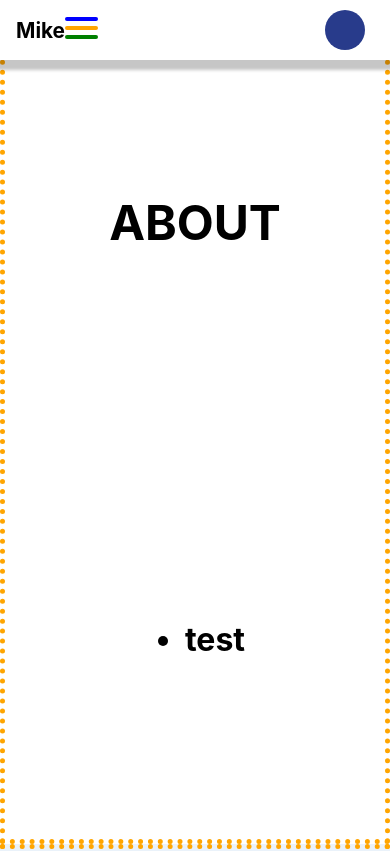
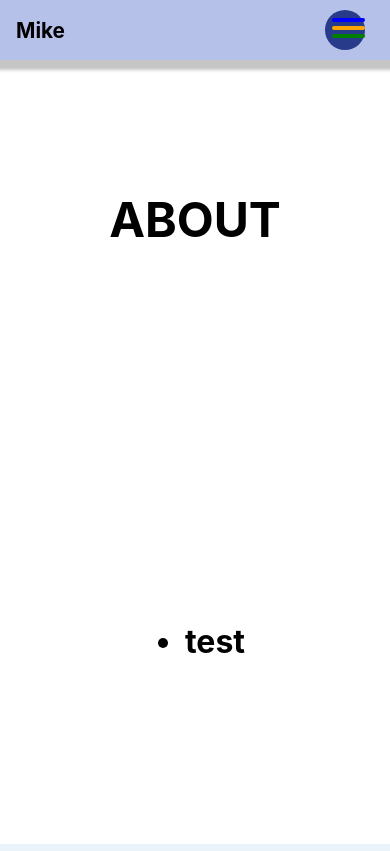
Before and after one commit to sparklingwaterlemon/Portfolio, a React (Create React App) app: page / in a window 390 px wide. Shown: the top 851 px of the page. Built offline with nearby package versions, Linux system fonts and the light colour scheme.

Commit message:
Animated hamburger almost complete

```diff
--- a/src/Components/NavBar3/NavBar3.jsx
+++ b/src/Components/NavBar3/NavBar3.jsx
@@ -24,10 +24,11 @@ export default function NavBar3() {
           onClick={toggle}>
         </button>
 
-        <div className={isNavExpanded ? "ham-toggle-on" : "ham-toggle-off"}>
-          <span className="t"></span>
-          <span className="m"></span>
-          <span className="b"></span>
+
+        <div class="ham-container">
+          <span className={isNavExpanded ? "ham on t" : "ham off t"} > &nbsp;</span>
+          <span className={isNavExpanded ? "ham on m" : "ham off m"} > &nbsp;</span>
+          <span className={isNavExpanded ? "ham on b" : "ham off b"} > &nbsp;</span>
         </div>
 
         <div className={isNavExpanded ? "nav-menu expanded" : "nav-menu"}>
--- a/src/Components/NavBar3/NavBar3og.css
+++ b/src/Components/NavBar3/NavBar3og.css
@@ -11,9 +11,10 @@
   height: 60px;
   width: 100%;
   padding: 0.5rem 0rem;
-  background-color: #fff;
+  background-color: rgba(70,100,200, .4);
   color: black;
   box-shadow: 0px 0px 3px 10px rgba(9, 9, 9, 0.23);
+
 }
 .nav-home {
   text-decoration: none;
@@ -68,11 +69,26 @@
 }
 
 
-.ham-toggle-off span {
+
+
+.ham-container {
+  text-align: center;
+  justify-content: center;
+  /* border: 1px solid red; */
+
+  position: absolute;
+  top: 50%;
+  right: 25px;
+  transform: translateY(-50%);
   display: block;
+}
+
+.ham {
+
+  display: none;
   width: 33px;
   height: 4px;
-  margin-bottom: 5px;
+  margin-bottom: 4px;
   position: relative;
 
   background-color: orange;
@@ -80,24 +96,39 @@
 
   z-index: 1;
 
-  transform-origin: 4px 0px;
+  transform-origin: 0% 0%;
 
-  transition: transform 0.5s cubic-bezier(0.77, 0.2, 0.05, 1.0),
-              background-color 0.5s cubic-bezier(0.77, 0.2, 0.05, 1.0),
-              /* opacity 0.55s ease; */
+  transition:
+              transform 0.5s ease-in-out,
+              background-color 0.5s ease-in-out,
+              opacity 0.55s ease;
 }
-.ham-toggle-off .t{
+.ham.off.t{
   background-color: blue;
-  transform-origin: 0% 0%;
+
 }
-.ham-toggle-off .b{
+.ham.off.b{
   background-color: green;
-  transform-origin: 0% 100%;
 }
 
-.ham-toggle-on .t{
-  transform: rotate(45deg) translate(-2px, -1px);
+
+.ham.on.t{
+  left: 3px;
+  opacity: 1;
+  transform: rotate(45deg) translate(-3px, -3px);
+  background: #232323;
 }
+.ham.on.m{
+  opacity: 0;
+  transform: rotate(0deg) scale(10%);
+}
+.ham.on.b{
+  opacity: 1;
+  transform: rotate(-45deg) translate(-3px, 50%);
+  background: #232323;
+}
+
+
 
 
 
@@ -105,8 +136,12 @@
   .hamburger {
     display: block;
   }
+  .ham {
+    display: block;
+  }
   .nav-menu.expanded ul {
     display: block;
+    background-color: rgba(200, 100, 50, .4);
     animation: hamburger-in 1s;
   }
   @keyframes hamburger-in {
@@ -114,13 +149,14 @@
     to {opacity: 1}
   }
   .nav-ul {
+    z-index: 0;
     flex-direction: column;
     position: absolute;
     top: 60px;
     left: 0;
     width: 100%;
     margin: 0px;
-    height: calc(100vh-60px);
+    height: calc(100vh - 60px);
     background-color: white;
     border-top: 1px solid black;
     display: none;
--- a/src/Pages/App/App.css
+++ b/src/Pages/App/App.css
@@ -8,7 +8,7 @@ section {
   font-size: 32px;
   font-weight: bold;
   /* background-color: gray; */
-  border: 5px dotted orange;
+  /* border: 5px dotted orange; */
 }
 
 #projects, #linkedin {
```
